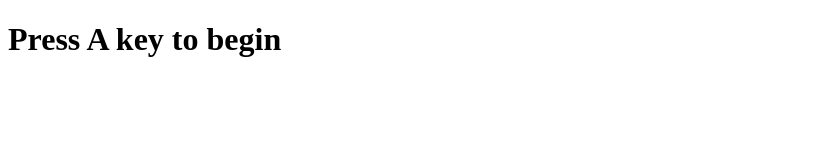
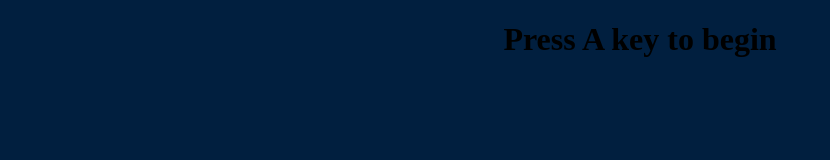
Before and after one commit to eddy1006/Simon-Game, a plain HTML site: page index.html in a window 1280 px wide. Shown: the whole page, without its empty margins (0-830 px from the left). Drawn offline with Linux system fonts and the light colour scheme.

Commit message:
added styles.css

```diff
--- a/index.html
+++ b/index.html
@@ -3,6 +3,7 @@
   <head>
     <meta charset="utf-8">
     <title>Simon Game</title>
+    <link rel="stylesheet" href="styles.css">
   </head>
   <body>
     <h1> Press A key to begin</h1>
--- /dev/null
+++ b/styles.css
@@ -0,0 +1,4 @@
+body{
+  text-align: center;
+  background-color: #011F3F;
+}
```
